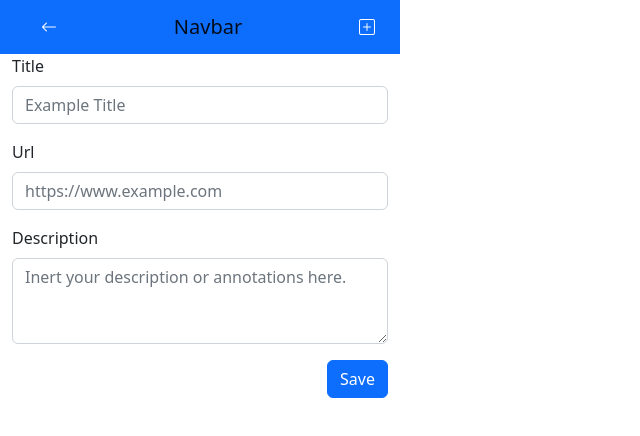
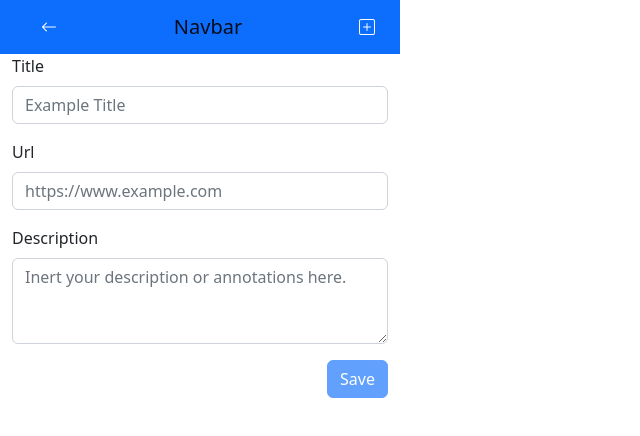
Before and after one commit to diegodrf/simple-list, an Angular app: page /items/new in a window 1280 px wide. Shown: the top 436 px of the page, without its empty margins (0-640 px from the left). Built offline with nearby package versions, Linux system fonts and the light colour scheme.

Commit message:
disabling submit button when form is not valid

```diff
--- a/src/app/pages/new-item/new-item.component.html
+++ b/src/app/pages/new-item/new-item.component.html
@@ -21,7 +21,6 @@
             ngModel
             name="url"
             required
-            [pattern]="urlRegex"
         >
     </div>
     <div class="mb-3">
@@ -36,6 +35,6 @@
         ></textarea>
     </div>
     <div class="d-flex justify-content-end">
-        <button class="btn btn-primary" type="submit">Save</button>
+        <button class="btn btn-primary" type="submit" [disabled]="f.invalid">Save</button>
     </div>
 </form>
```
